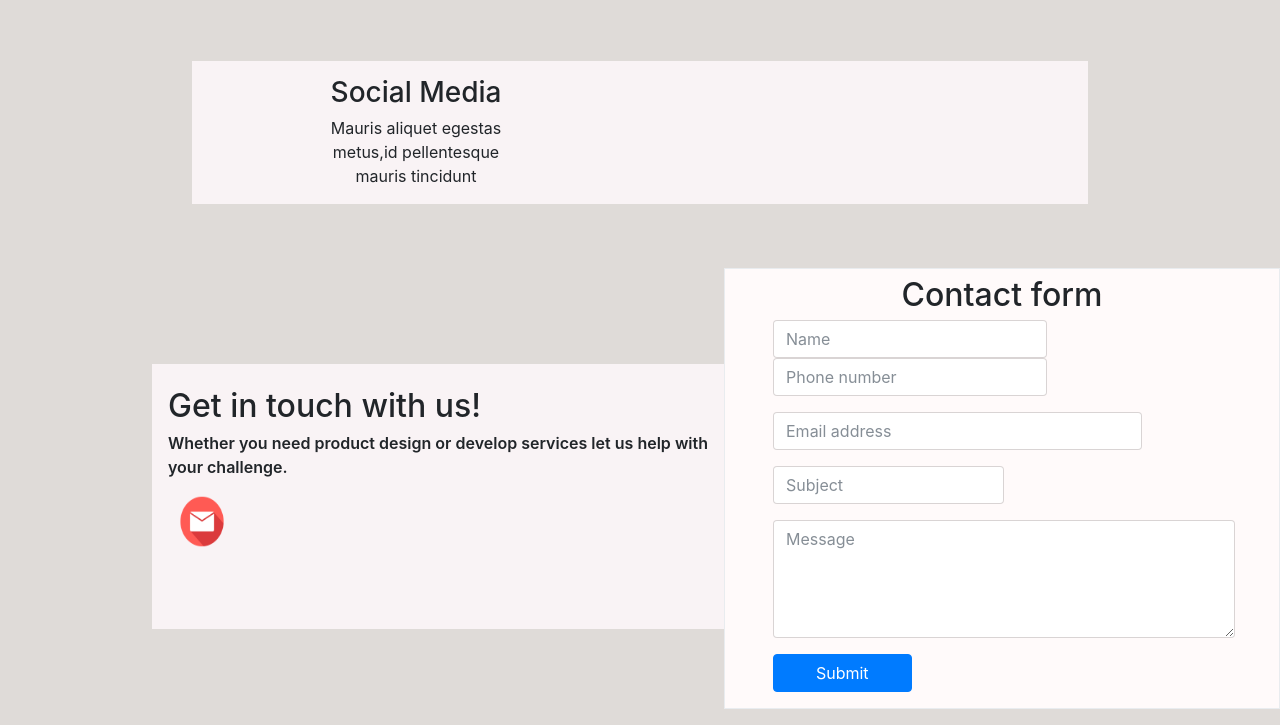
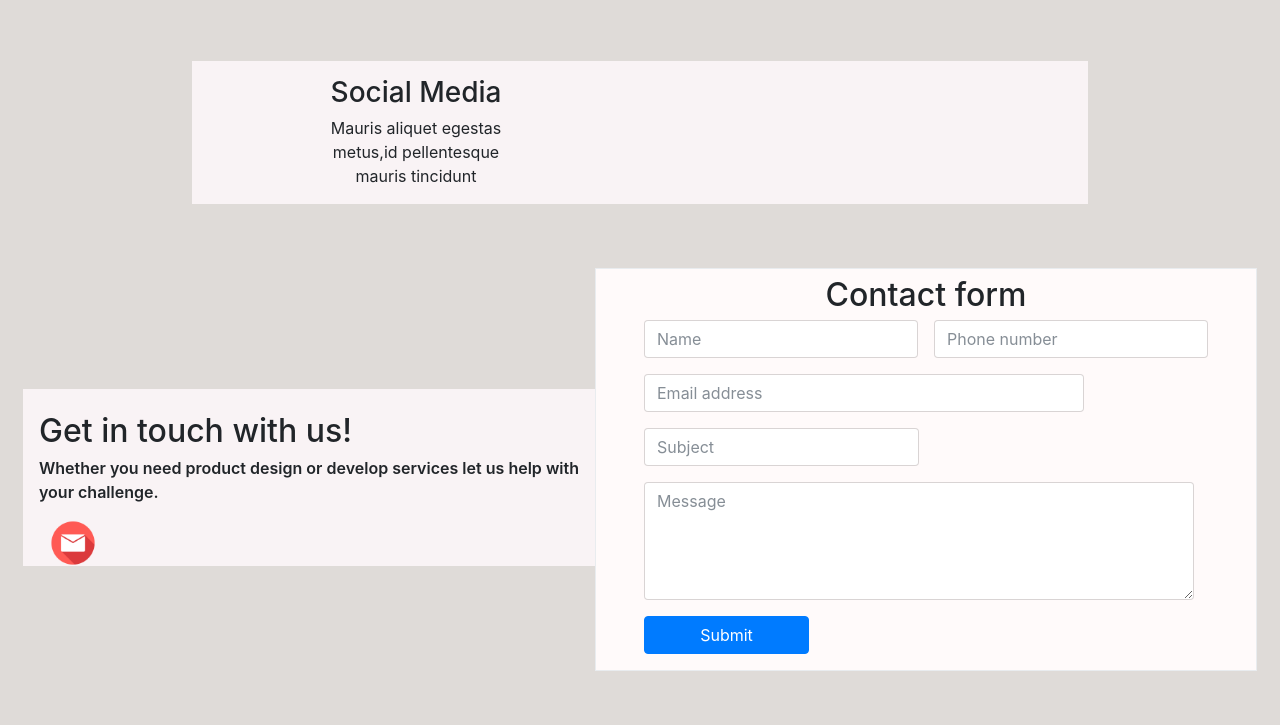
Before and after one commit to Kirank8502/main-web, a plain HTML site: page main/index.html in a window 1280 px wide. Shown: the part 1828-2553 px from the top of the page. After the commit the page ends 2515 px from the top, so only its background shows below. Drawn offline with Linux system fonts and the light colour scheme.

Commit message:
form styling

```diff
--- a/main/css/style.css
+++ b/main/css/style.css
@@ -123,9 +123,9 @@ img .coder{
 
 .mail-phone{
     background-color: #f9f3f5;
-    margin-top: 6rem;
+    /* margin-top: 6rem;
     margin-bottom: 6rem;
-    margin-left: 9.5rem;
+    margin-left: 9.5rem; */
 }
 
 .fw-200{
--- a/main/index.html
+++ b/main/index.html
@@ -282,7 +282,7 @@
 
 <!--contact form start-->
 <section>
-    <div class="contact-us d-flex">
+    <div class="d-flex justify-content-center align-items-center">
         <div class="mail-phone">
             <h2 class="text-justify ml-3 mt-4">Get in touch with us!</h2>
             <p class="fw-200 text-justify mx-3 text-wrap">Whether you need product design or develop services let us help with your challenge.</p>
```
